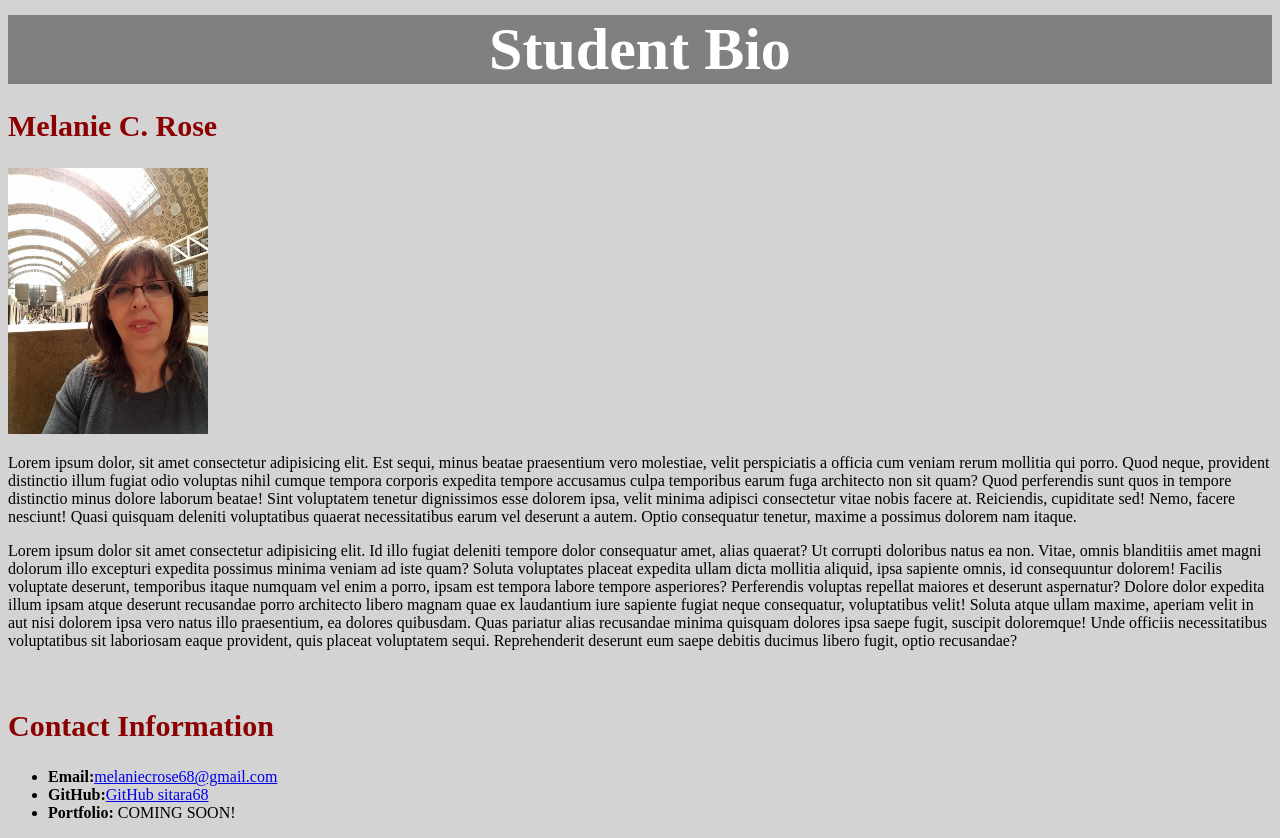
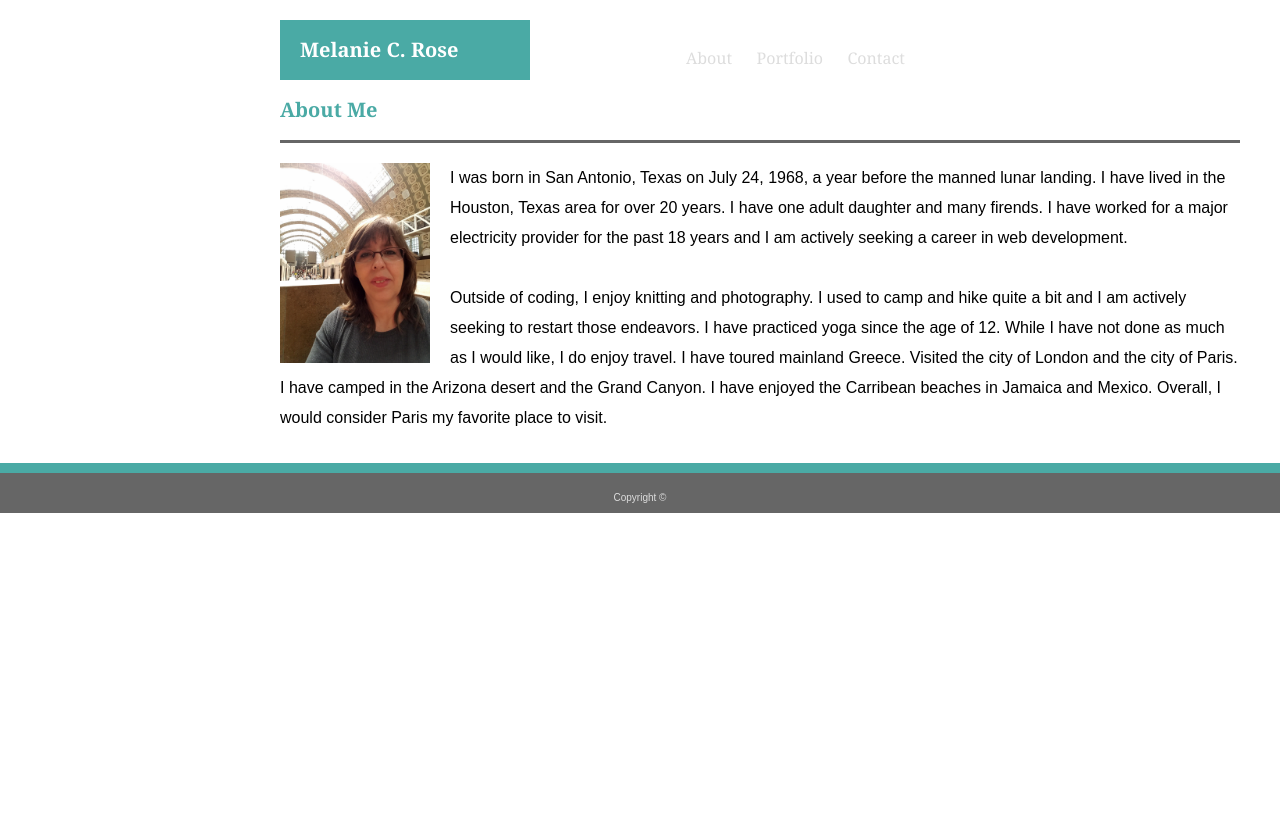
Before and after one commit to sitara68/Basic-Portfolio, a plain HTML site: page index.html in a window 1280 px wide. After the commit the page ends 800 px from the top, so only its background shows below. Drawn offline with Linux system fonts and the light colour scheme.

Commit message:
Completed Index.html with code and styling. Not finished with portfolio and contact

```diff
--- a/assets/css/reset.css
+++ b/assets/css/reset.css
@@ -0,0 +1,48 @@
+/* http://meyerweb.com/eric/tools/css/reset/
+   v2.0 | 20110126
+   License: none (public domain)
+*/
+
+html, body, div, span, applet, object, iframe,
+h1, h2, h3, h4, h5, h6, p, blockquote, pre,
+a, abbr, acronym, address, big, cite, code,
+del, dfn, em, img, ins, kbd, q, s, samp,
+small, strike, strong, sub, sup, tt, var,
+b, u, i, center,
+dl, dt, dd, ol, ul, li,
+fieldset, form, label, legend,
+table, caption, tbody, tfoot, thead, tr, th, td,
+article, aside, canvas, details, embed,
+figure, figcaption, footer, header, hgroup,
+menu, nav, output, ruby, section, summary,
+time, mark, audio, video {
+	margin: 0;
+	padding: 0;
+	border: 0;
+	font-size: 100%;
+	font: inherit;
+	vertical-align: baseline;
+}
+/* HTML5 display-role reset for older browsers */
+article, aside, details, figcaption, figure,
+footer, header, hgroup, menu, nav, section {
+	display: block;
+}
+body {
+	line-height: 1;
+}
+ol, ul {
+	list-style: none;
+}
+blockquote, q {
+	quotes: none;
+}
+blockquote:before, blockquote:after,
+q:before, q:after {
+	content: '';
+	content: none;
+}
+table {
+	border-collapse: collapse;
+	border-spacing: 0;
+}
--- a/assets/css/style.css
+++ b/assets/css/style.css
@@ -0,0 +1,103 @@
+* {
+    box-sizing: border-box;
+}
+
+body {
+    font-family: Arial, Helvetica, sans-serif;
+}
+
+div {
+    background: #ffffff;
+}
+
+header, h1, h2 {
+    font-family: Georgia, 'Times New Roman', Times, serif;
+    background-color: #ffffff;
+}
+
+p {
+    margin-top: 20px;
+    line-height: 30px;
+    margin-bottom: 30px;
+}
+
+img {
+    float: left;
+    margin-top: 20px;
+    margin-right: 20px;
+    margin-bottom: 10px;
+}
+
+section {
+    clear: both;
+}
+
+a {
+    font-family: Georgia, 'Times New Roman', Times, serif;
+    text-decoration: #dddddd;
+    margin-left: 20px;
+    color: #dddddd;
+}
+
+footer {
+    text-align: center;
+    border-style: solid;
+    border-top-color: #4aaaa5;
+    border-top-width: 10px;
+    background-color: #666666;
+    font-size: 10px;
+    height: 40px;
+    vertical-align: bottom;
+    color: #dddddd;
+    padding: 20px;
+}
+
+#mainHeader {
+    background-color: #dddddd;
+}
+
+
+#aboutMeHeader {
+    float: left;
+    background-color: #4aaaa5;
+    color: white;
+    font-weight: bold;
+    font-size: 20px;
+    padding: 20px;
+    width: 250px;
+    margin-bottom: 20px;
+    margin-top: 20px;
+    margin-left: 280px;
+}
+
+#linkHandling {
+    float: right;
+    padding-top: 30px;
+    margin-bottom: 20px;
+    margin-top: 20px;
+    margin-right: 375px;
+}
+
+#meContent {
+    width: 960px;
+    margin-left: 280px;
+}
+
+#formatAbout {
+    color: #4aaaa5;
+    font-weight: bold;
+    font-size: 20px;
+    text-decoration-color: #4aaaa5;
+}
+
+#borderLine {
+    border-top-style: solid;
+    border-top-color: #666666;
+    border-top-width: 3px;
+    margin-top: 20px;
+}
+
+.clearfix::after { content: "";
+    Display: block;
+    Clear: both;
+    }
--- a/index.html
+++ b/index.html
@@ -2,59 +2,45 @@
 <html>
     <head>
         <meta charset="utf-8"/>
-        <title>BIO</title>
+        <title>My Page</title>
         <meta name="viewport" content="width=device-width, initial-scale=1">
-
-        <!--CSS Inline Style Sheet-->
-        <style>
-            /*Body Color Light Gray*/
-            body {
-                background-color: lightgrey;
-            }
-            /*make Header One  */
-            h1 {
-                color: white;
-                background-color: gray;
-                text-align: center;
-                margin-top: 15px;
-                margin-bottom: 15px;
-                font-size: 60px;
-                text-decoration: bold;
-            }
-
-            /*make Header 2 Red and Bold*/
-            h2{
-                color: darkred;
-                text-decoration: bold;
-                font-size: 30px;
-            }
-
-
-        </style>
+        <link rel="stylesheet" type="text/css" media="screen" href="assets/css/reset.css" />
+        <link rel="stylesheet" type="text/css" media="screen" href="assets/css/style.css" />
     </head>
     <body>
-        <!--Main Section with biography and image-->
-        <div>
+
+        <!--Header of Main page-->
+            <div>
+                <header id="mainHeader">
+                    <h1 id="aboutMeHeader">
+                        Melanie C. Rose
+                    </h1>
+                </header>
+
+                <!--These links will float right and link to other pages-->
+                <div id="linkHandling">
+                    <a href="index.html">About</a>
+                    <a href="portfolio.html">Portfolio</a>
+                    <a href="contact.html">Contact</a>
+                </div>
+            </div>
+            <!--Main Section with biography and image-->
             <section>
-                <h1>Student Bio</h1>
+                <div id="meContent">
 
-                <h2>Melanie C. Rose</h2>
-                <img src="assets/images/Bio-Photo.jpg" style="width: 200px;" alt="My Image">
-                <p>Lorem ipsum dolor, sit amet consectetur adipisicing elit. Est sequi, minus beatae praesentium vero molestiae, velit perspiciatis a officia cum veniam rerum mollitia qui porro. Quod neque, provident distinctio illum fugiat odio voluptas nihil cumque tempora corporis expedita tempore accusamus culpa temporibus earum fuga architecto non sit quam? Quod perferendis sunt quos in tempore distinctio minus dolore laborum beatae! Sint voluptatem tenetur dignissimos esse dolorem ipsa, velit minima adipisci consectetur vitae nobis facere at. Reiciendis, cupiditate sed! Nemo, facere nesciunt! Quasi quisquam deleniti voluptatibus quaerat necessitatibus earum vel deserunt a autem. Optio consequatur tenetur, maxime a possimus dolorem nam itaque.</p>
+                        <!--This section contains a couple of paragraphs about myself-->
+                    <h2 id="formatAbout">About Me</h2>
 
-                <p>Lorem ipsum dolor sit amet consectetur adipisicing elit. Id illo fugiat deleniti tempore dolor consequatur amet, alias quaerat? Ut corrupti doloribus natus ea non. Vitae, omnis blanditiis amet magni dolorum illo excepturi expedita possimus minima veniam ad iste quam? Soluta voluptates placeat expedita ullam dicta mollitia aliquid, ipsa sapiente omnis, id consequuntur dolorem! Facilis voluptate deserunt, temporibus itaque numquam vel enim a porro, ipsam est tempora labore tempore asperiores? Perferendis voluptas repellat maiores et deserunt aspernatur? Dolore dolor expedita illum ipsam atque deserunt recusandae porro architecto libero magnam quae ex laudantium iure sapiente fugiat neque consequatur, voluptatibus velit! Soluta atque ullam maxime, aperiam velit in aut nisi dolorem ipsa vero natus illo praesentium, ea dolores quibusdam. Quas pariatur alias recusandae minima quisquam dolores ipsa saepe fugit, suscipit doloremque! Unde officiis necessitatibus voluptatibus sit laboriosam eaque provident, quis placeat voluptatem sequi. Reprehenderit deserunt eum saepe debitis ducimus libero fugit, optio recusandae?</p>
+                    <div id="borderLine">
+                        <img src="assets/images/Bio-Photo.jpg" style="width: 150px;" alt="My Image">
+                        <p>I was born in San Antonio, Texas on July 24, 1968, a year before the manned lunar landing. I have lived in the Houston, Texas area for over 20 years. I have one adult daughter and many firends. I have worked for a major electricity provider for the past 18 years and I am actively seeking a career in web development.</p>
+
+                        <p>Outside of coding, I enjoy knitting and photography. I used to camp and hike quite a bit and I am actively seeking to restart those endeavors. I have practiced yoga since the age of 12. While I have not done as much as I would like, I do enjoy travel. I have toured mainland Greece. Visited the city of London and the city of Paris. I have camped in the Arizona desert and the Grand Canyon. I have enjoyed the Carribean beaches in Jamaica and Mexico. Overall, I would consider Paris my favorite place to visit.</p>
+                    </div>
+                </div>
             </section>
 
-            <br>
-            <!--Contact Information Section-->
-            <section>
-                <h2>Contact Information</h2>
-                <ul>
-                    <li><strong>Email:</strong><a href="mailto:melaniecrose68@gmail.com">melaniecrose68@gmail.com</a></li>
-                    <li><strong>GitHub:</strong><a href="https://github.com/sitara68">GitHub sitara68</a></li>
-                    <li><strong>Portfolio:</strong> COMING SOON!</li>
-                </ul>
-            </section>
-    </div>
+        <footer>Copyright ©</footer>
+
     </body>
 </html>
```
